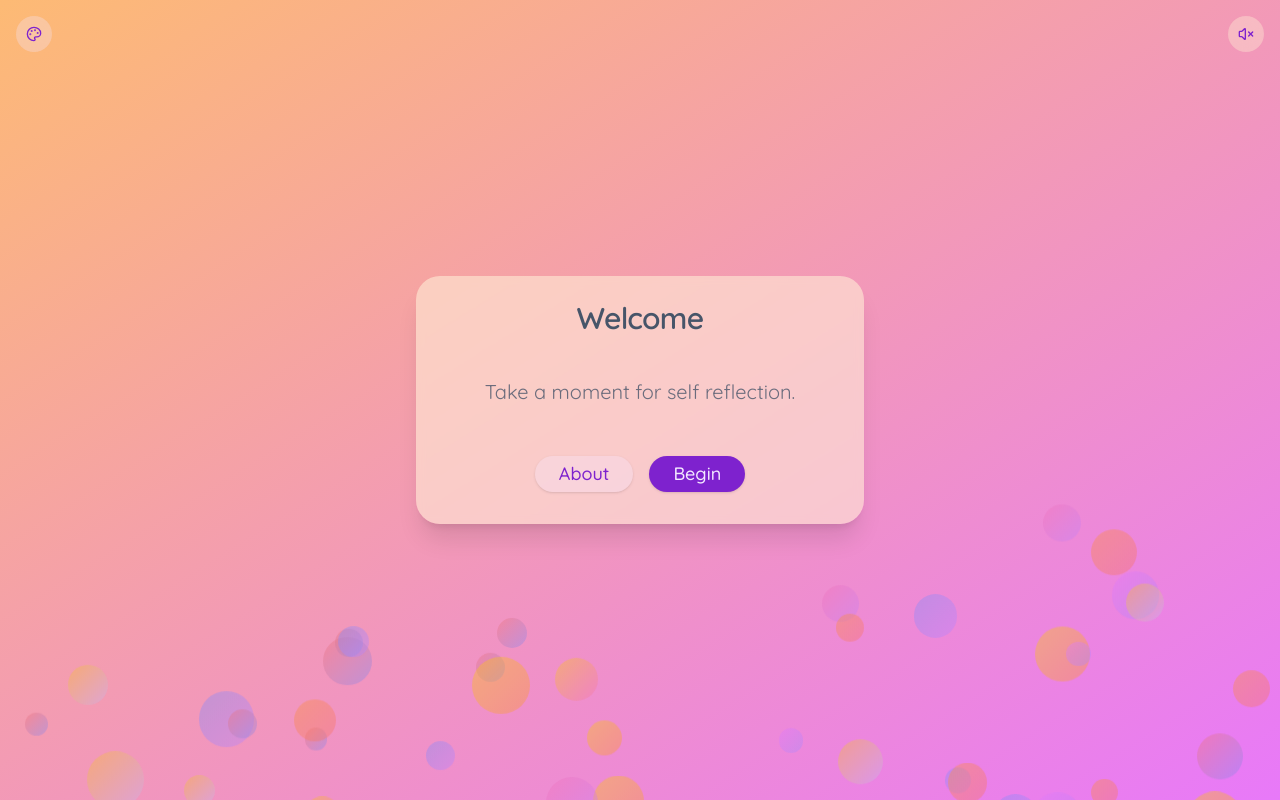
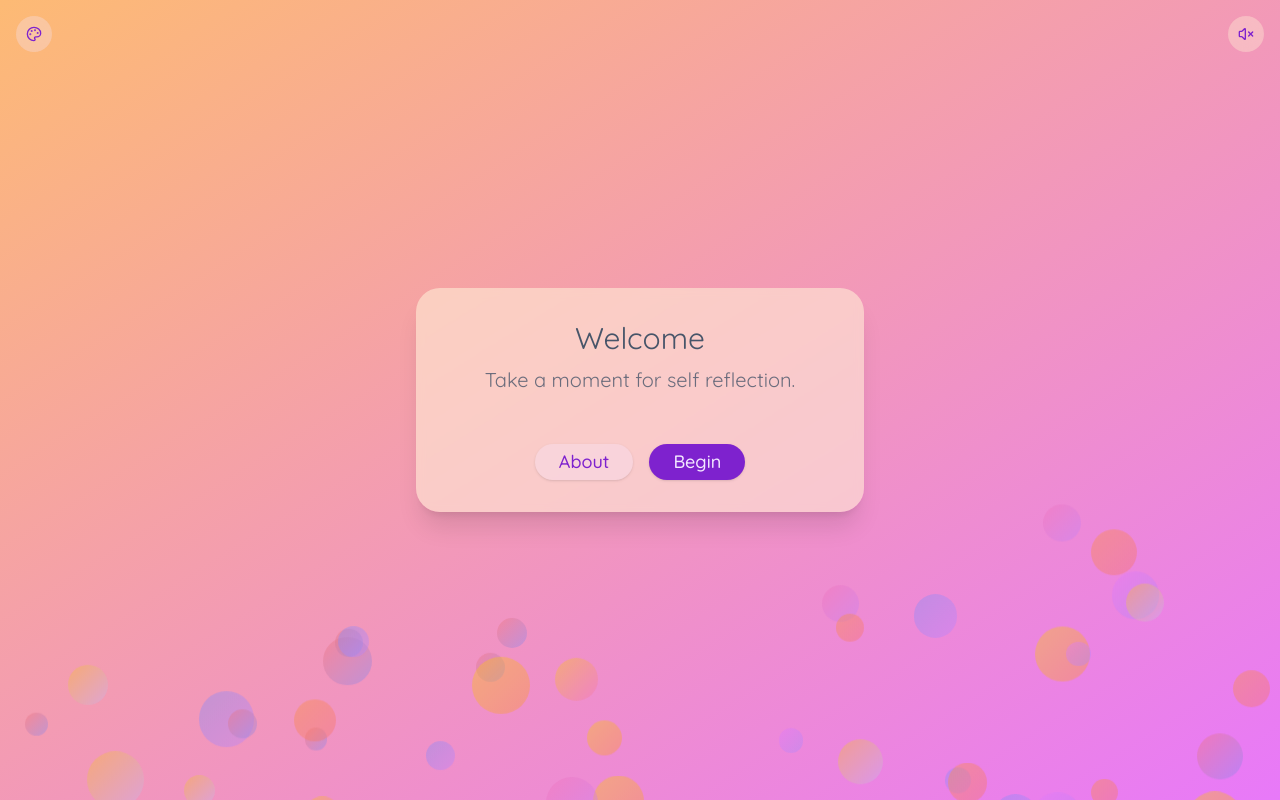
Before and after one commit to mhurhangee/bubbles, a Next.js app: page / in a window 1280 px wide. Built offline with nearby package versions, Linux system fonts and the light colour scheme.

Commit message:
refactor: simplify CalmForm component by removing CardHeader and adjusting layout for welcome message

```diff
--- a/components/CalmForm.tsx
+++ b/components/CalmForm.tsx
@@ -327,14 +327,10 @@ export default function CalmForm() {
             className="w-full max-w-md"
           >
             <Card className="border-none shadow-xl bg-card/60 backdrop-blur-sm rounded-3xl">
-              <CardHeader className="pb-2">
-                <CardTitle className="text-3xl text-center text-foreground font-serif">
-                  <AnimatedText custom={0}>
-                    {currentStep === 0 ? "Welcome" : `Question ${currentStep}`}
+              <CardContent className="text-center p-8">
+              <AnimatedText custom={0} >
+                    <div className='text-3xl text-center text-foreground font-serif pb-2'>{currentStep === 0 ? "Welcome" : undefined}</div>
                   </AnimatedText>
-                </CardTitle>
-              </CardHeader>
-              <CardContent className="text-center p-8">
                 {currentStep === 0 ? (
                   <AnimatedText custom={1}>
                     <p className="text-xl text-foreground/80 leading-relaxed mb-4">
```
